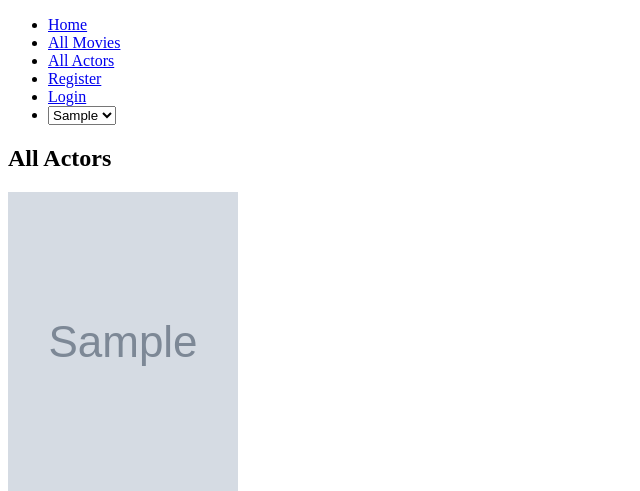
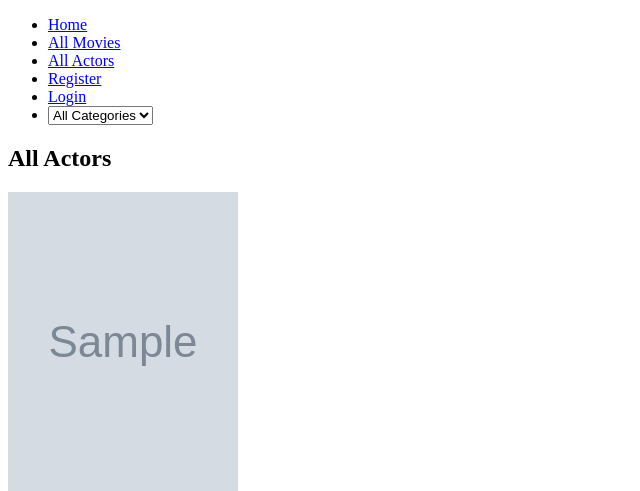
Before and after one commit to ebin6/OnlineMovieHub, a Django app: page /actors/list-actors/ in a window 1280 px wide. Shown: the top 491 px of the page, without its empty margins (0-640 px from the left). Run offline with Django 5.2, Linux system fonts and the light colour scheme; tables that the repository leaves empty hold one stand-in row (values such as "Sample post"); grey boxes marked "Sample" are stand-in pictures.

Commit message:
Filter movie by category

```diff
--- a/movies/views.py
+++ b/movies/views.py
@@ -10,6 +10,11 @@ def home(request):
 
 def allMovies(request):
     movies=Movie.objects.all()
+
+    category_id=request.GET.get("category")
+
+    if category_id:# If All categories choosen then category_id is None else category id is passed from form .
+        movies=Movie.objects.filter(category_id=category_id)
     return render(request,"all-movies.html",{"all_movies":movies})
 
 @superuser_required
--- a/templates/base.html
+++ b/templates/base.html
@@ -20,13 +20,14 @@
                 {% endif %}
                 <li>
                     <div>
-                        <select>
-                            {% for cat in categories %}
-
-                                <option><a href="">{{cat.category}}</a></option>
-                            {% endfor %}
-                        </select>
-
+                        <form method="GET">
+                            <select name="category" onchange="this.form.submit()">
+                                <option value="">All Categories</option>
+                                {% for cat in categories %}
+                                    <option value="{{cat.id}}" {% if request.GET.category == cat.id|stringformat:"s" %}selected{% endif %}>{{cat.category}}</option>
+                                {% endfor %}
+                            </select>
+                        </form>
                     </div>
                 </li>
             </ul>
```
